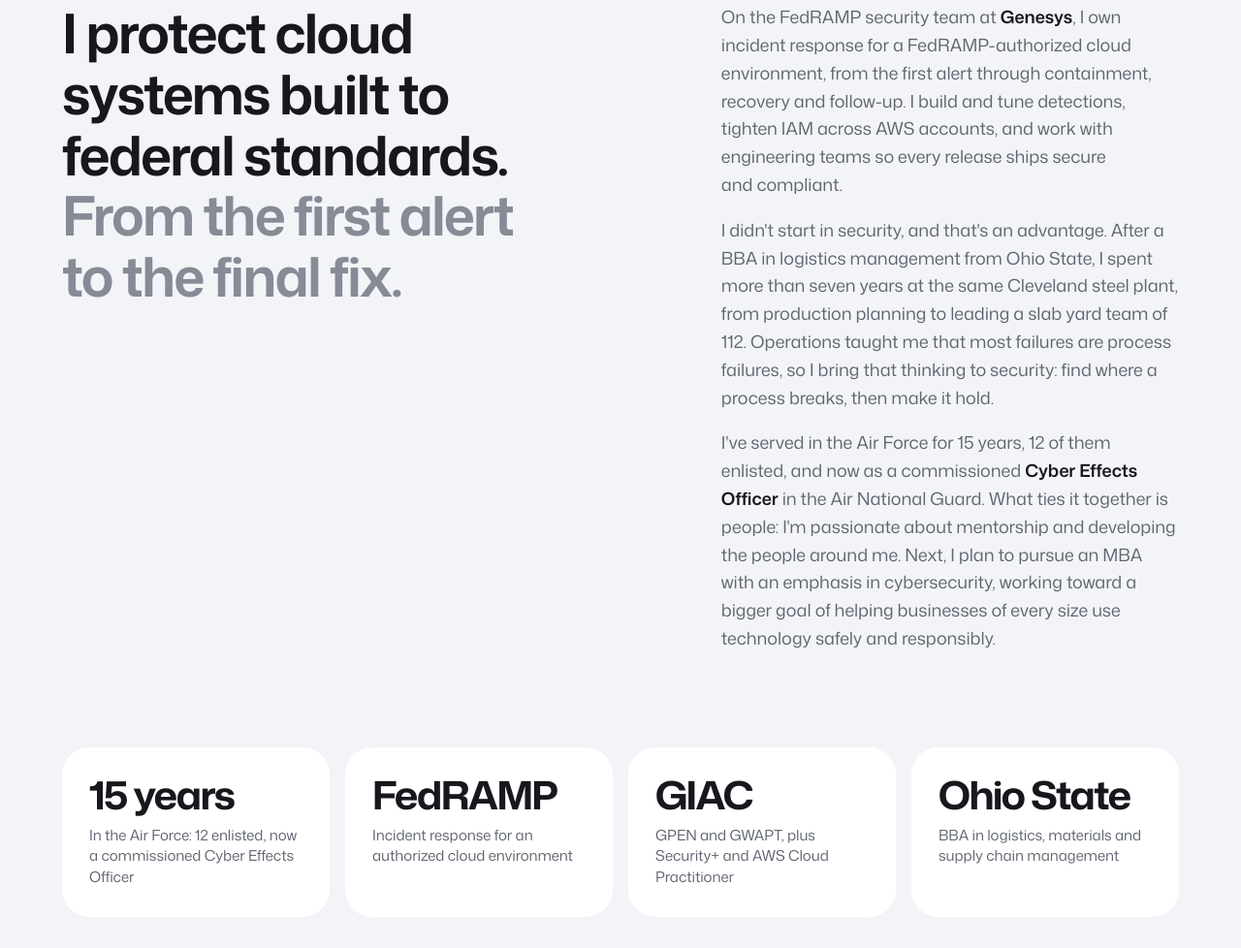
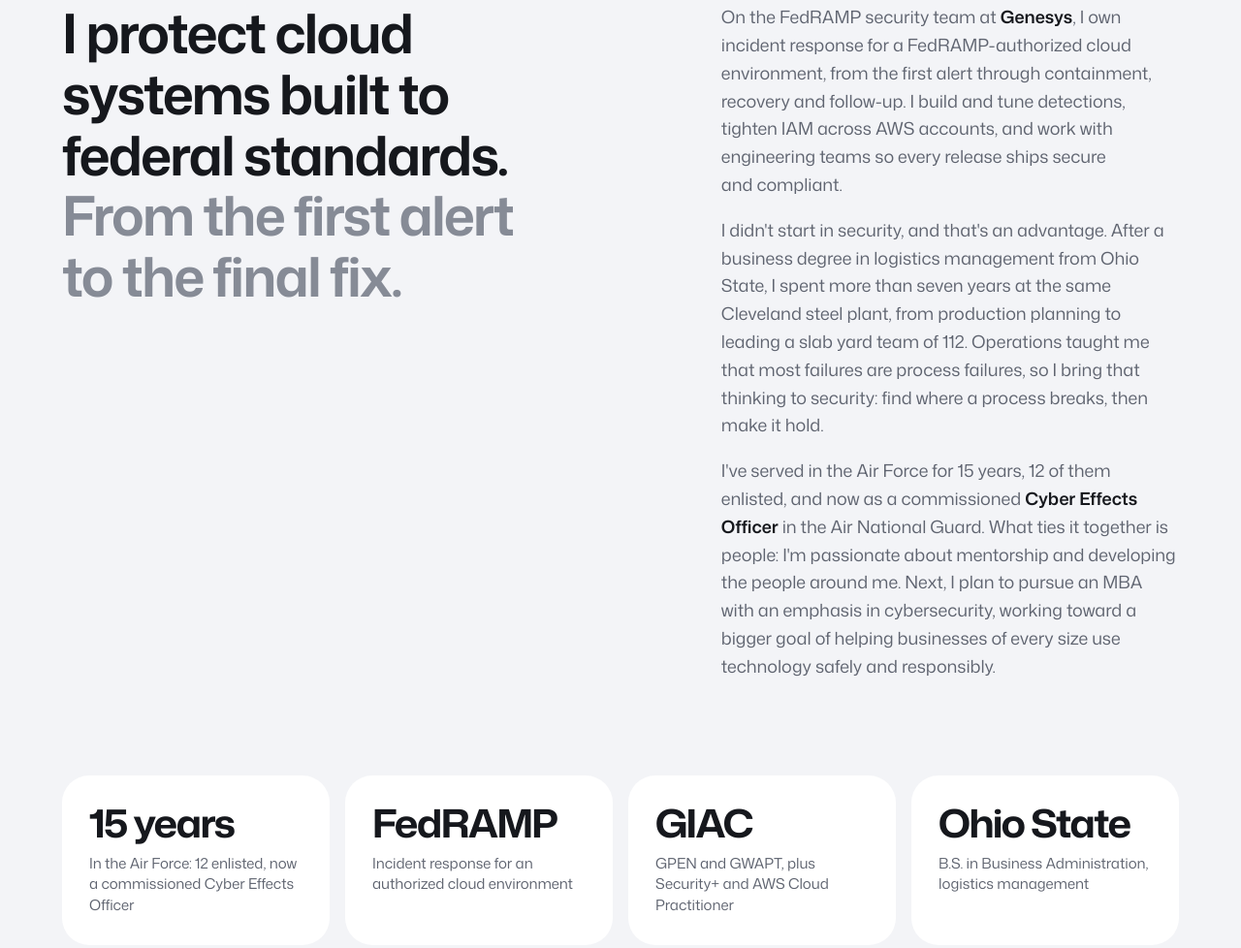
Before and after one commit to alan-haddad/alan-haddad.github.io, a plain HTML site: page index.html in a window 1280 px wide. Shown: the part 1279-2257 px from the top of the page at 97% size. Drawn offline with Linux system fonts and the light colour scheme.

Commit message:
Correct Ohio State degree name (#3)
Fisher College of Business awards a B.S. in Business Administration (BSBA),
not a BBA, and the specialization is Logistics Management. Supply Chain
Management was not an undergraduate option in 2017.


Claude-Session: https://claude.ai/code/session_01L36azGtA8z21vnrZXTGcQN

Co-authored-by: Claude <noreply@anthropic.com>

```diff
--- a/index.html
+++ b/index.html
@@ -68,7 +68,7 @@
           <p class="statement reveal">I protect cloud systems built to federal standards. <span>From the first alert to the final fix.</span></p>
           <div class="about-copy reveal">
             <p>On the FedRAMP security team at <strong>Genesys</strong>, I own incident response for a FedRAMP-authorized cloud environment, from the first alert through containment, recovery and follow-up. I build and tune detections, tighten IAM across AWS accounts, and work with engineering teams so every release ships secure and compliant.</p>
-<p>I didn't start in security, and that's an advantage. After a BBA in logistics management from Ohio State, I spent more than seven years at the same Cleveland steel plant, from production planning to leading a slab yard team of 112. Operations taught me that most failures are process failures, so I bring that thinking to security: find where a process breaks, then make it hold.</p>
+<p>I didn't start in security, and that's an advantage. After a business degree in logistics management from Ohio State, I spent more than seven years at the same Cleveland steel plant, from production planning to leading a slab yard team of 112. Operations taught me that most failures are process failures, so I bring that thinking to security: find where a process breaks, then make it hold.</p>
 <p>I've served in the Air Force for 15 years, 12 of them enlisted, and now as a commissioned <strong>Cyber Effects Officer</strong> in the Air National Guard. What ties it together is people: I'm passionate about mentorship and developing the people around me. Next, I plan to pursue an MBA with an emphasis in cybersecurity, working toward a bigger goal of helping businesses of every size use technology safely and responsibly.</p>
           </div>
         </div>
@@ -76,7 +76,7 @@
           <div class="tile reveal"><span class="big">15 years</span><span class="small">In the Air Force: 12 enlisted, now a commissioned Cyber Effects Officer</span></div>
           <div class="tile reveal"><span class="big">FedRAMP</span><span class="small">Incident response for an authorized cloud environment</span></div>
           <div class="tile reveal"><span class="big">GIAC</span><span class="small">GPEN and GWAPT, plus Security+ and AWS Cloud Practitioner</span></div>
-          <div class="tile reveal"><span class="big">Ohio State</span><span class="small">BBA in logistics, materials and supply chain management</span></div>
+          <div class="tile reveal"><span class="big">Ohio State</span><span class="small">B.S. in Business Administration, logistics management</span></div>
         </div>
       </div>
     </section>
@@ -352,7 +352,7 @@ get_free_agents       get_recent_activity</div>
           <article class="cert reveal"><span class="issuer">GIAC</span><h3 class="abbr">GPEN</h3><span class="name">GIAC Penetration Tester</span><span class="issued">Issued Aug 2024</span></article>
           <article class="cert reveal"><span class="issuer">CompTIA</span><h3 class="abbr">Security+</h3><span class="name">CompTIA Security+</span><span class="issued">Issued Feb 2024</span></article>
         </div>
-        <p class="education reveal"><strong>The Ohio State University</strong>, BBA, Logistics, Materials, and Supply Chain Management, 2017</p>
+        <p class="education reveal"><strong>The Ohio State University</strong>, B.S. in Business Administration, Logistics Management, 2017</p>
       </div>
     </section>
 
```
